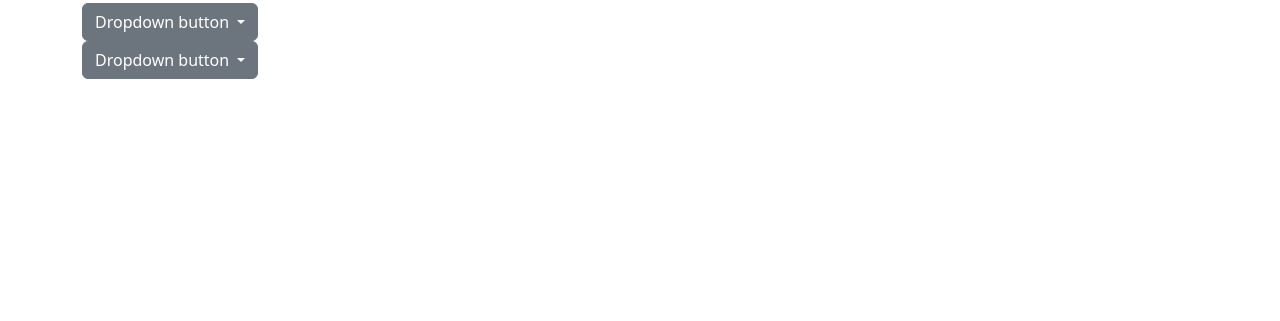
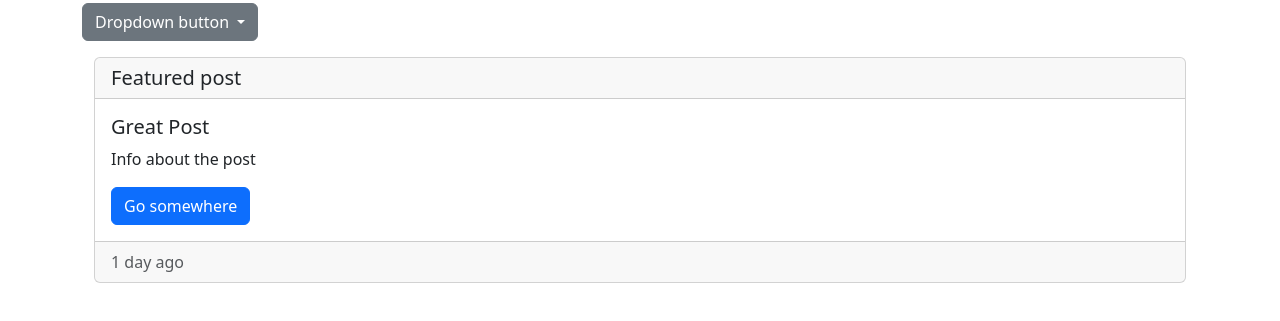
Before and after one commit to samuelito-94/bootstrap-practice, a plain HTML site: page index.html in a window 1280 px wide. Shown: the part 107-428 px from the top of the page. Drawn offline with nearby package versions, Linux system fonts and the light colour scheme.

Commit message:
card component

```diff
--- a/index.html
+++ b/index.html
@@ -25,16 +25,22 @@
             <li><a href="#" class="dropdown-item">Do something</a></li>
           </ul>
         </div>
-        <div class="dropdown">
-          <button class="btn btn-secondary dropdown-toggle" type="button" data-bs-toggle="dropdown" aria-expanded="false">
-            Dropdown button
-          </button>
-          <ul class="dropdown-menu">
-            <li><a class="dropdown-item" href="#">Action</a></li>
-            <li><a class="dropdown-item" href="#">Another action</a></li>
-            <li><a class="dropdown-item" href="#">Something else here</a></li>
-          </ul>
+        <div class="container mt-3">
+          <div class="card">
+            <h5 class="card-header">
+              Featured post
+            </h5>
+            <div class="card-body">
+              <h5 class="card-title">Great Post</h5>
+              <p class="card-text">Info about the post</p>
+              <a href="#" class="btn btn-primary">Go somewhere</a>
+            </div>
+            <div class="card-footer text-muted">
+              1 day ago
+            </div>
+          </div>
         </div>
+
     </div>
 
     <script src="https://cdn.jsdelivr.net/npm/bootstrap@5.3.3/dist/js/bootstrap.bundle.min.js" integrity="sha384-YvpcrYf0tY3lHB60NNkmXc5s9fDVZLESaAA55NDzOxhy9GkcIdslK1eN7N6jIeHz" crossorigin="anonymous"></script>
```
